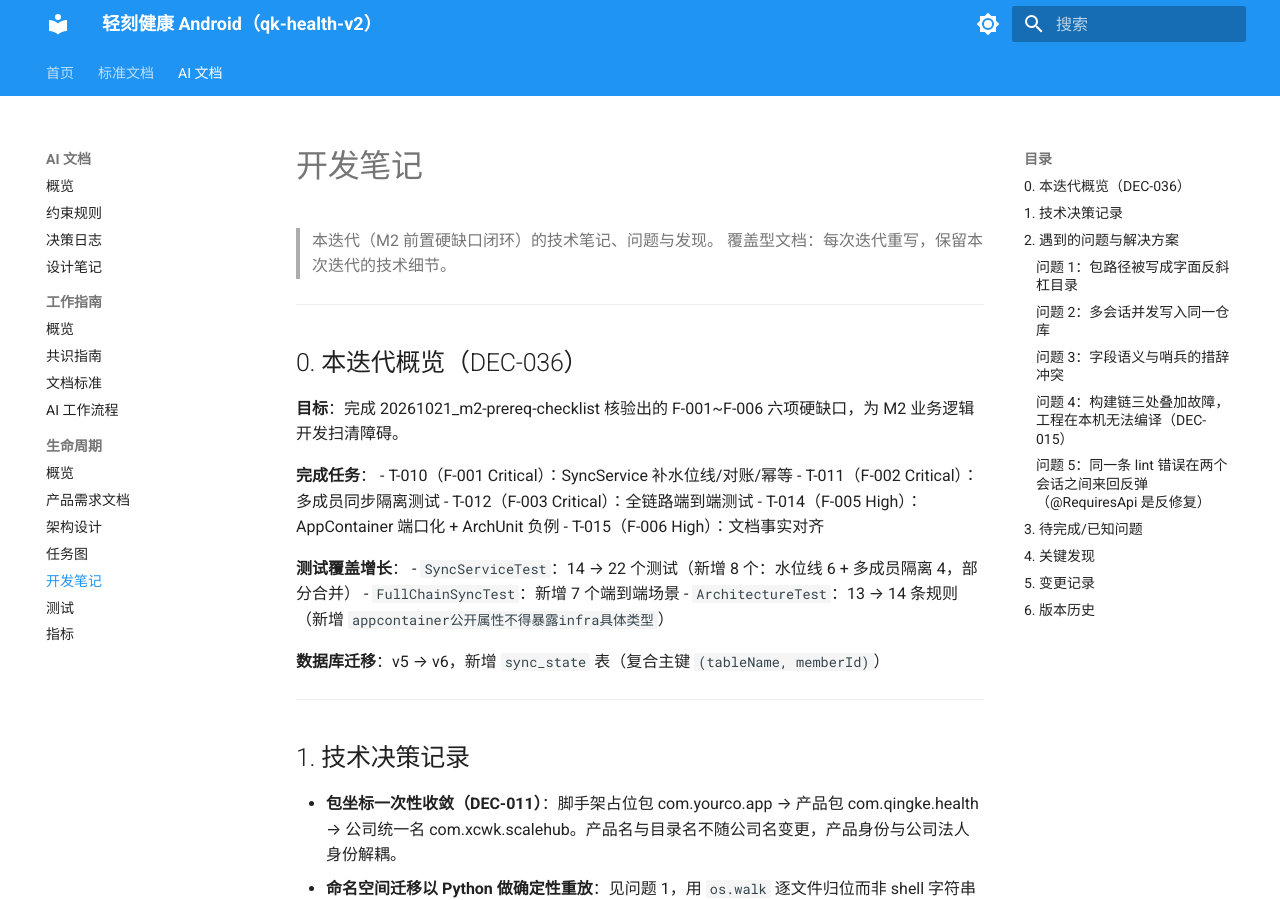
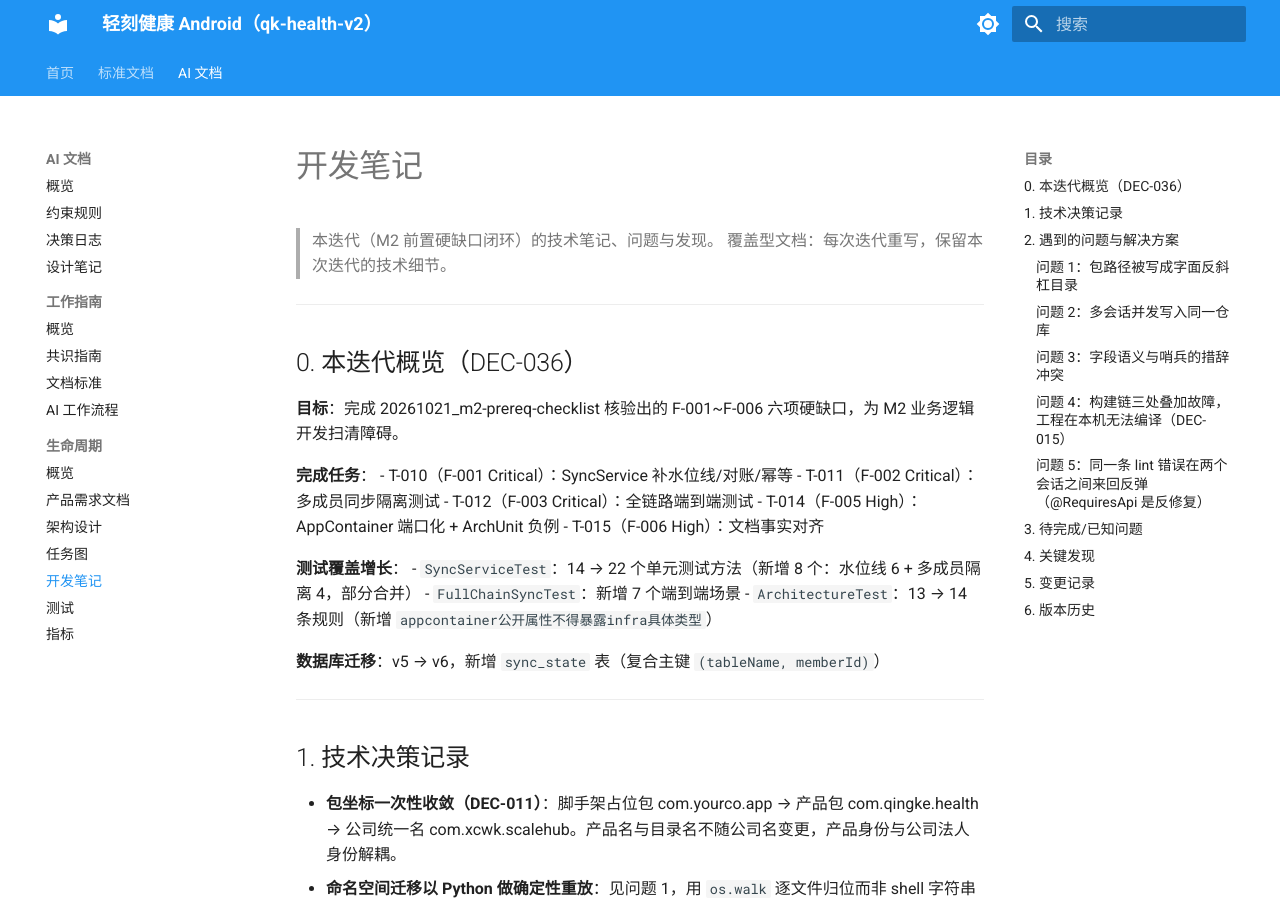
Before and after one commit to zerophix/lightweigh, an MkDocs documentation site: the page built from docs/ai/lifecycle/04_DevNotes.md, in a window 1280 px wide and 900 px high. Built offline with MkDocs 1.6.1 and Material for MkDocs 9.7.7, drawn with Linux system fonts in a browser that asks for light colours.

Commit message:
docs(decision): update decision index and DevNotes terminology
- Generate DEC-036 index entry
- Fix bare count terminology in DevNotes (22 个测试 → 22 个单元测试方法)

```diff
--- a/docs/ai/lifecycle/04_DevNotes.md
+++ b/docs/ai/lifecycle/04_DevNotes.md
@@ -17,7 +17,7 @@
 - T-015（F-006 High）：文档事实对齐
 
 **测试覆盖增长**：
-- `SyncServiceTest`：14 → 22 个测试（新增 8 个：水位线 6 + 多成员隔离 4，部分合并）
+- `SyncServiceTest`：14 → 22 个单元测试方法（新增 8 个：水位线 6 + 多成员隔离 4，部分合并）
 - `FullChainSyncTest`：新增 7 个端到端场景
 - `ArchitectureTest`：13 → 14 条规则（新增 `appcontainer公开属性不得暴露infra具体类型`）
 
--- a/mkdocs.yml
+++ b/mkdocs.yml
@@ -309,6 +309,7 @@
 
 
 
+
 nav:
   - 首页: index.md
 
```
Also changed, not shown: docs/ai/decisions/index.md (+1 -0 lines).
